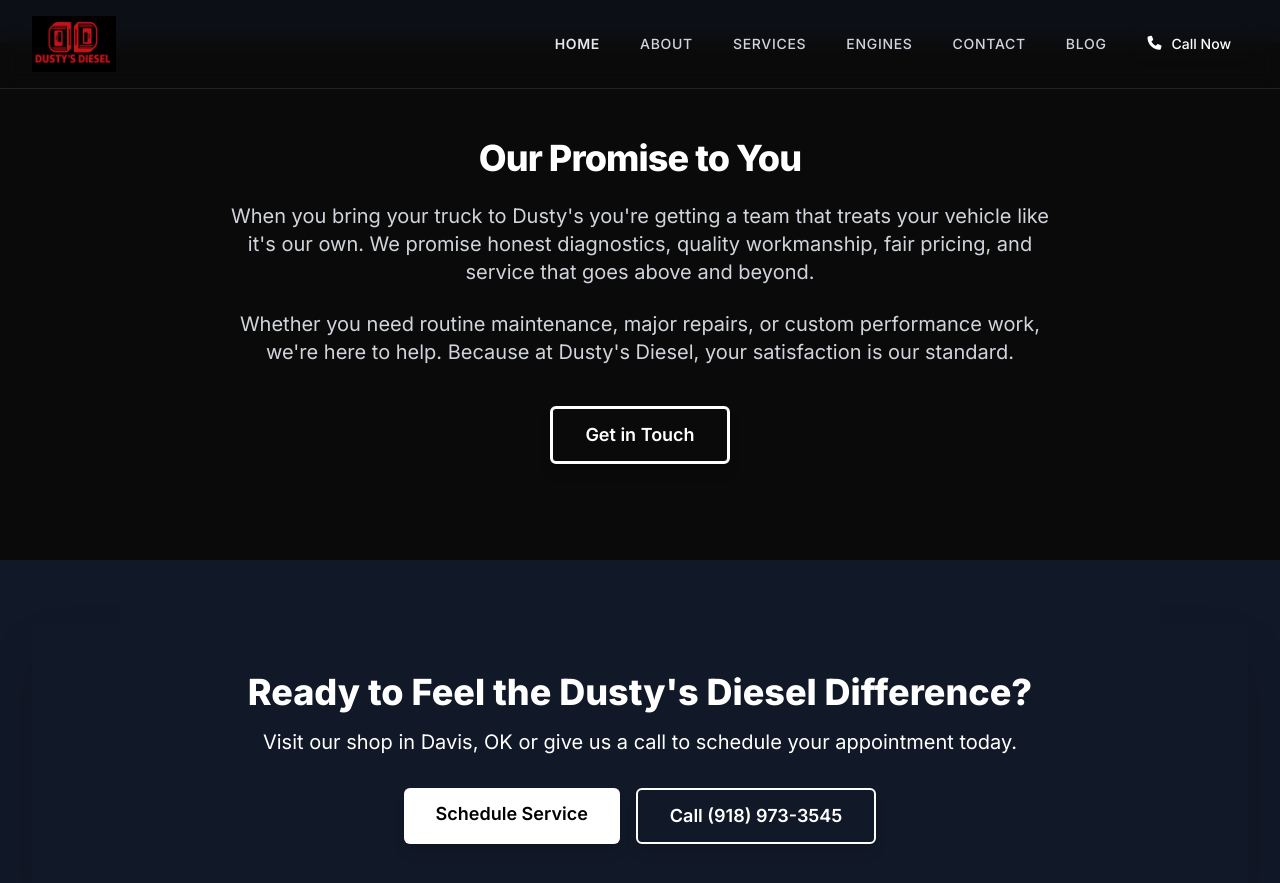
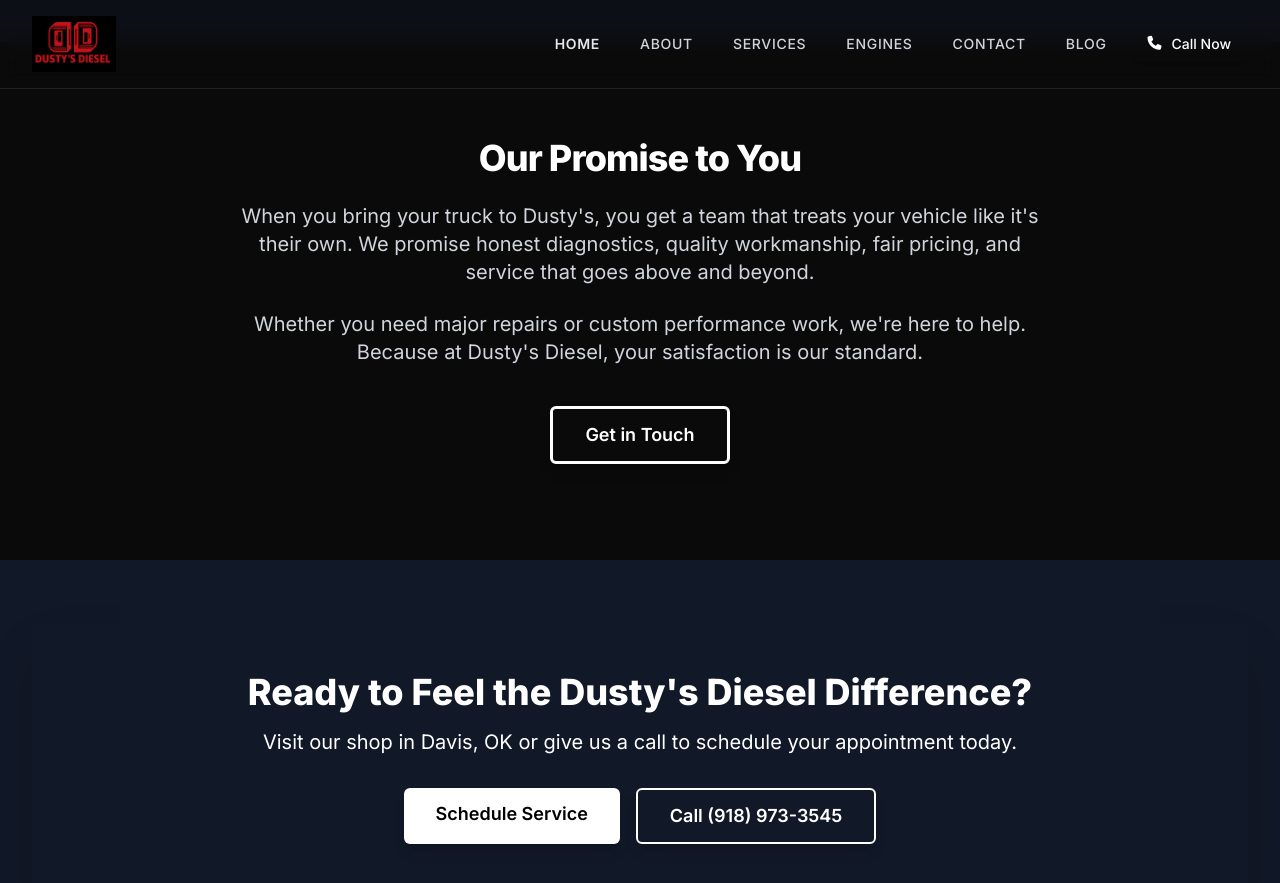
Before and after one commit to JamesBrownR/Dusty-s-Diesel, a Jekyll site: the page built from about/index.html, in a window 1280 px wide and 900 px high, scrolled down 3503 px. Shown: the top 883 px of the window. Built offline with Jekyll 4.4.1, drawn with Linux system fonts in a browser that asks for light colours; nearby versions of some CDN libraries.

Commit message:
Update index.html

```diff
--- a/about/index.html
+++ b/about/index.html
@@ -183,10 +183,10 @@
             Our Promise to You
         </h2>
         <p class="mt-6 text-xl text-gray-300">
-            When you bring your truck to Dusty's you're getting a team that treats your vehicle like it's our own. We promise honest diagnostics, quality workmanship, fair pricing, and service that goes above and beyond.
+            When you bring your truck to Dusty's, you get a team that treats your vehicle like it's their own. We promise honest diagnostics, quality workmanship, fair pricing, and service that goes above and beyond.
         </p>
         <p class="mt-6 text-xl text-gray-300">
-            Whether you need routine maintenance, major repairs, or custom performance work, we're here to help. Because at Dusty's Diesel, your satisfaction is our standard.
+            Whether you need major repairs or custom performance work, we're here to help. Because at Dusty's Diesel, your satisfaction is our standard.
         </p>
         <div class="mt-10">
             <a href="{{ site.baseurl }}/contact#quote" class="inline-block px-8 py-3 text-lg font-semibold rounded-md shadow-lg text-white bg-brand-red hover:bg-opacity-80 transition-all duration-300 transform hover:scale-105 focus-ring" style="border-color: #ffffff; border-width: medium;">
```
